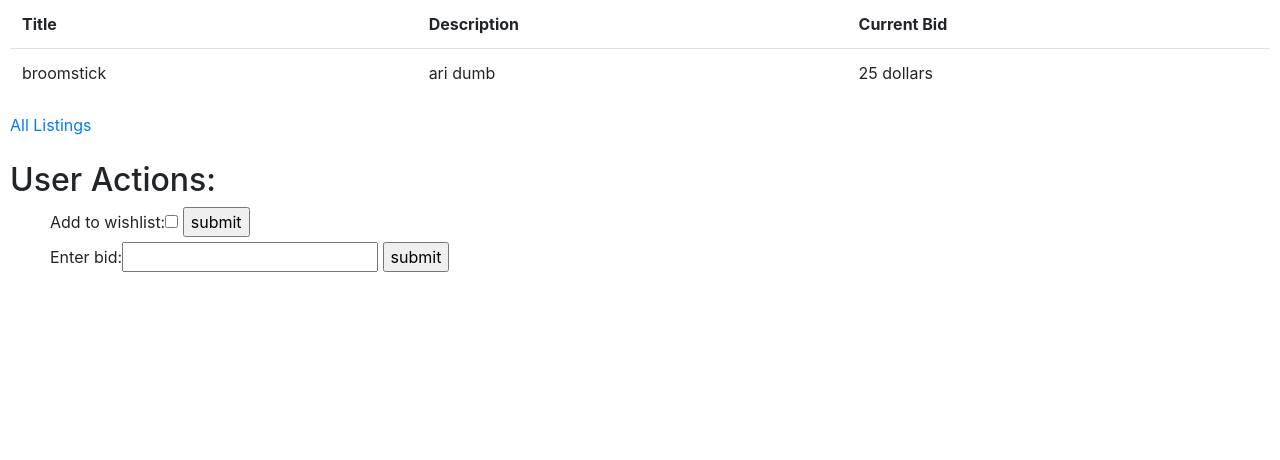
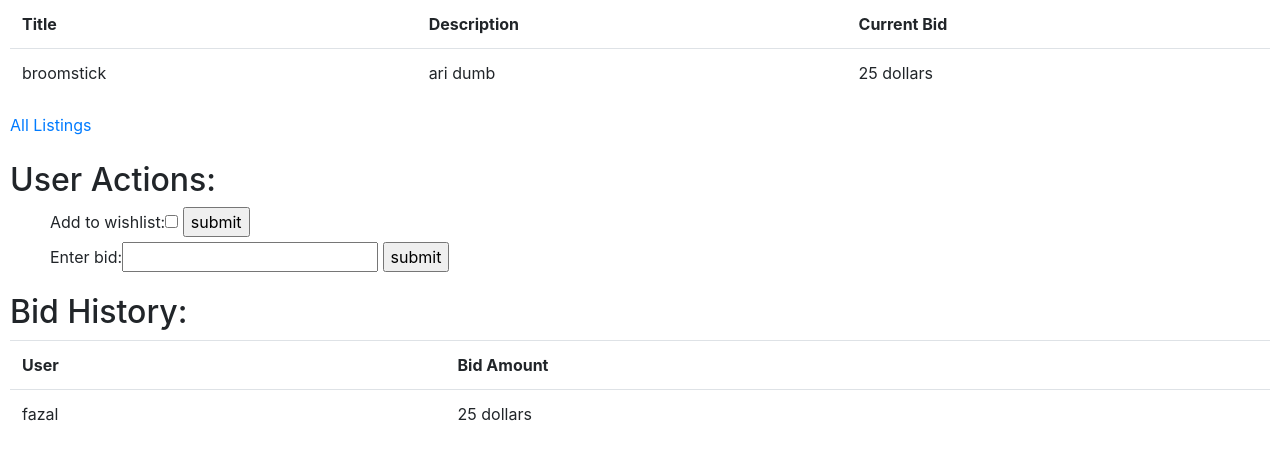
Before and after one commit to bf-code-123/CS50w, a Django app: page /listing/13 in a window 1280 px wide. Shown: the part 236-696 px from the top of the page. Run offline with Django 3.2, Linux system fonts and the light colour scheme; a user stored in the database is signed in; data comes from the database, SQL or seed files in the repository; both versions use the stored data as it was after the commit; some libraries are stand-ins or nearby versions.

Commit message:
added bidding

```diff
--- a/Week4/commerce/auctions/templates/auctions/listing.html
+++ b/Week4/commerce/auctions/templates/auctions/listing.html
@@ -36,5 +36,19 @@
         {% endif %}
     </ul>
 
+    <h2>Bid History:</h2>
+    <table class="table">
+        <tr>
+            <th>User</th>
+            <th>Bid Amount</th>
+        </tr>
+        {% for bid in bid_history %}
+            <tr>
+                <td>{{ bid.user }}</td>
+                <td>{{ bid.amount }} dollars</td>
+            </tr>
+        {% endfor %}
+    </table>
+
 
 {% endblock %}
--- a/Week4/commerce/auctions/views.py
+++ b/Week4/commerce/auctions/views.py
@@ -41,6 +41,7 @@ def listing(request, listing_id):
     if request.method == "POST":
         add_form = AddWatchlist(request.POST)
         remove_form = RemoveWatchlist(request.POST)
+        new_bid = BiddingForm(request.POST)
         if add_form.is_valid():
             f = Watchlist(listing = listing, user=request.user, watchlist_bool=True)
             f.save()
@@ -49,6 +50,18 @@ def listing(request, listing_id):
             f = Watchlist.objects.filter(listing = listing, user=request.user)
             f.delete()
             #this was removed from watchlist, so delete from model
+        if new_bid.is_valid():
+            new_bid = new_bid.cleaned_data["Enter_Bid"]
+            #store cleaned input data in variable
+            bid = Bid(amount = new_bid, user = request.user, listing = listing)
+            bid.save()
+            #save new entry into Bid model
+            if new_bid <= listing.starting_bid:
+                return HttpResponseRedirect(reverse("listing", args=(listing.id,)))
+                #redirect if bid less than current bid
+            else:
+                Listing.objects.filter(id = listing_id).update(starting_bid = new_bid)
+                #update current price/bid if bid is greater than
         return HttpResponseRedirect(reverse("listing", args=(listing.id,)))
 
     else:
@@ -59,14 +72,17 @@ def listing(request, listing_id):
             return render(request, "auctions/listing.html", {
                 "listing": listing,
                 "bidding_form": BiddingForm(),
-                "form": RemoveWatchlist()
+                "form": RemoveWatchlist(),
+                "bid_history": Bid.objects.filter(listing = listing)
             })
                 # give them an option to delete
         except ObjectDoesNotExist:
             return render(request, "auctions/listing.html", {
                 "listing": listing,
                 "bidding_form": BiddingForm(),
-                "form": AddWatchlist()
+                "form": AddWatchlist(),
+                "bid_history": Bid.objects.filter(listing = listing)
+                #TO DO look at django documentation for label
             })
         #otherwise the data does not exist, so give them option to add
 
```
Also changed, not shown: Week4/commerce/db.sqlite3.
